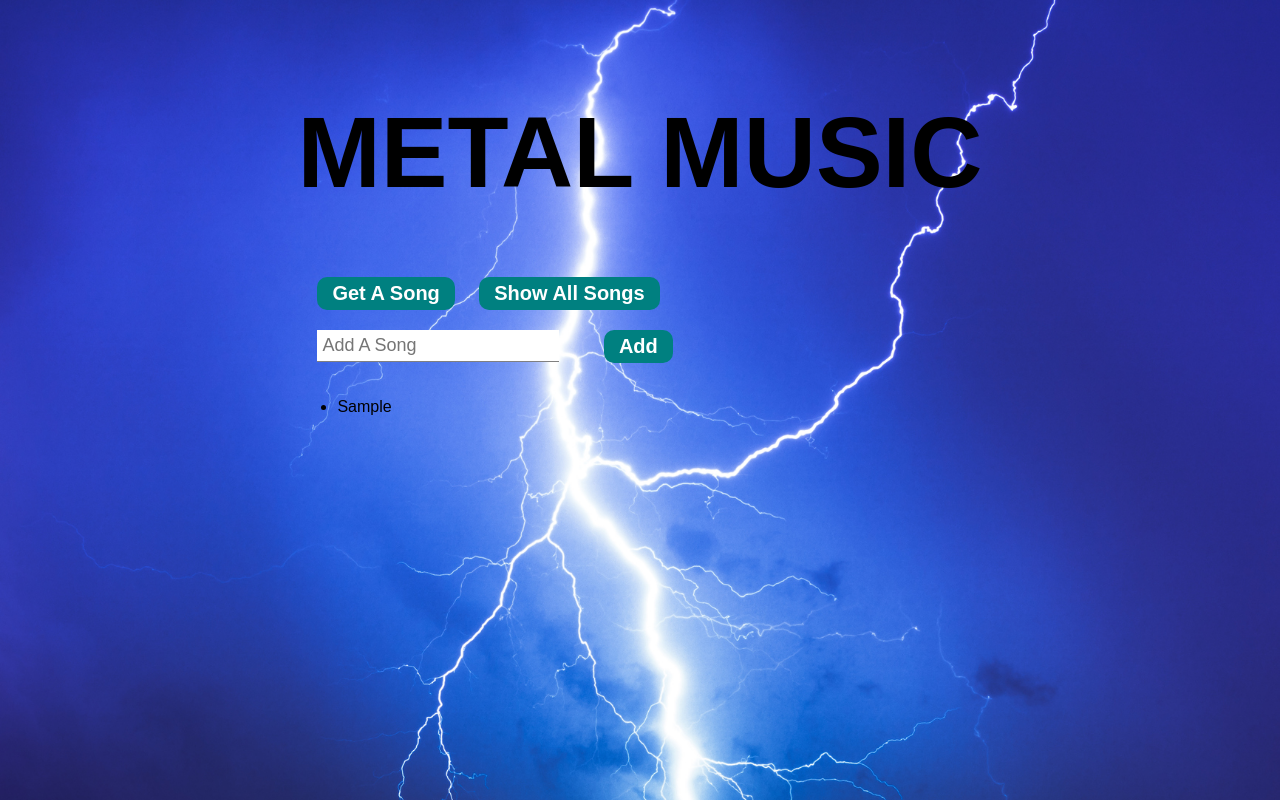
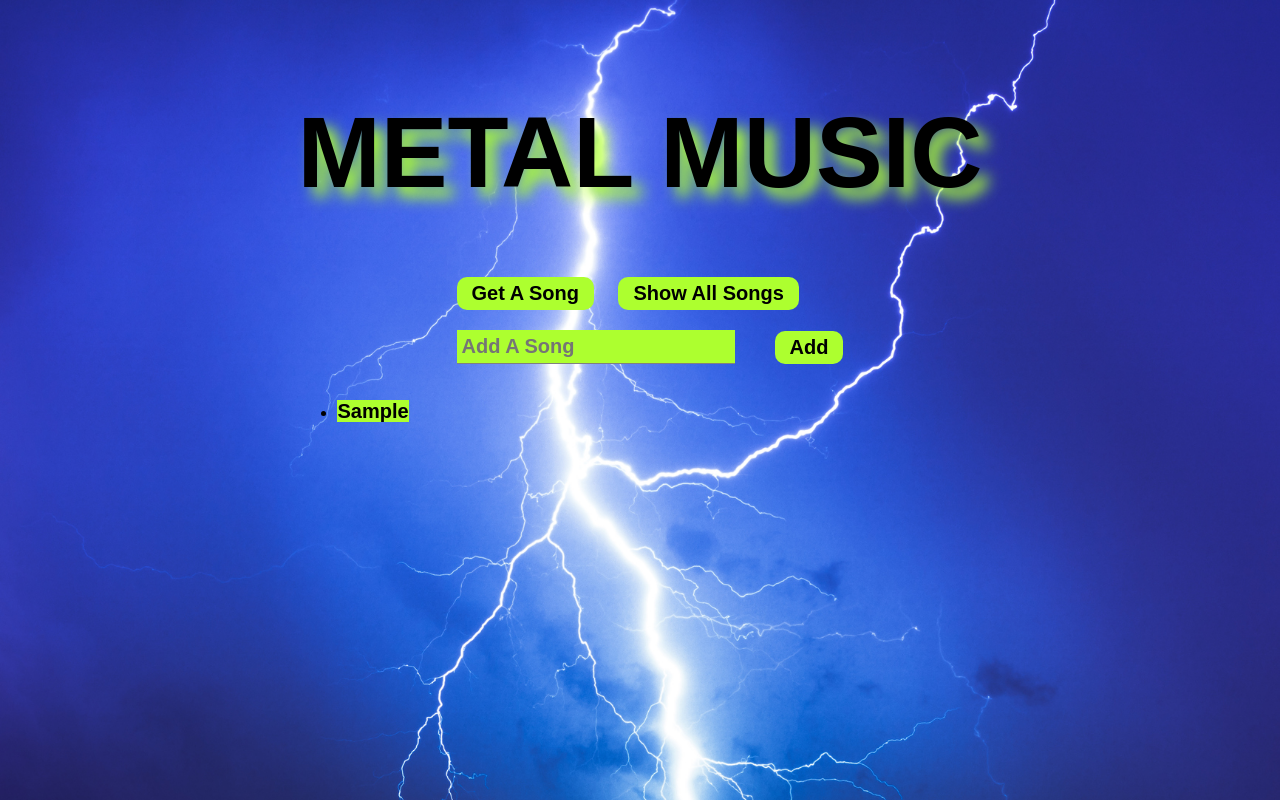
Before and after one commit to MetalB311/capstone-project-foundations, a plain HTML site: page index.html in a window 1280 px wide. Both pictures are taken after typing "Sample" into the empty fields and a click on the button "Add". Drawn offline with Linux system fonts and the light colour scheme.

Commit message:
add song button working, needs to send a mp3 file though. Text color updated

```diff
--- a/index.html
+++ b/index.html
@@ -13,16 +13,15 @@
         <div>
             <div1>
                 <button>Get A Song</button>
+                <button>Show All Songs</button>
 
-                <button>Show All Songs</button>
-            </div1>
 
-            <form class="add-song">
+                <form class="add-song">
                 <input placeholder="Add A Song" />
                 <button>Add</button>
                 <!-- <input type="submit"> -->
               </form>
-
+            </div1>
 
 
         </div>
--- a/index.js
+++ b/index.js
@@ -35,6 +35,6 @@ function addSong (event) {
 }
 
 
-div1.addEventListener('click', getSong)
-div1.addEventListener('click', showAllSongs)
+// div1.addEventListener('click', getSong)
+// div1.addEventListener('click', showAllSongs)
 form.addEventListener('submit', addSong)
--- a/styles.css
+++ b/styles.css
@@ -3,6 +3,7 @@ h1 {
     display: flex;
     align-items: center;
     justify-content: center;
+    text-Shadow: 10px 10px 15px greenyellow
 }
 
 
@@ -14,8 +15,8 @@ button {
 
     font-weight: bold;
     font-size: 20px;
-    background: teal;
-    color: white;
+    background: greenyellow;
+    color: black;
     margin-left: 20px;
     vertical-align: middle;
 }
@@ -42,4 +43,29 @@ input {
     flex-direction: column;
     justify-content: center;
     align-items: center;
+    background-color: greenyellow;
+    font-weight: bold;
+    font-size: 20px;
 }
+
+div {
+    display: flex;
+    align-items: center;
+    justify-content: center;
+
+}
+
+form {
+
+    display: flex;
+    align-items: center;
+    justify-content: center;
+}
+
+/* this is your new songs that are added */
+span {
+    font-weight: bold;
+    background-color: greenyellow;
+    font-weight: bold;
+    font-size: 20px;
+}
```
